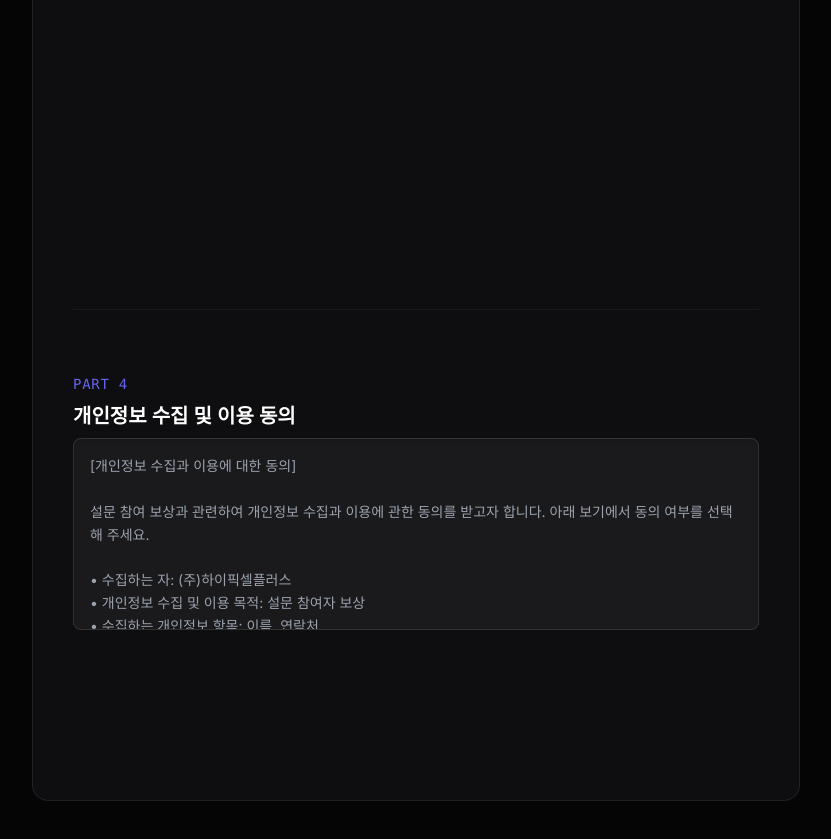
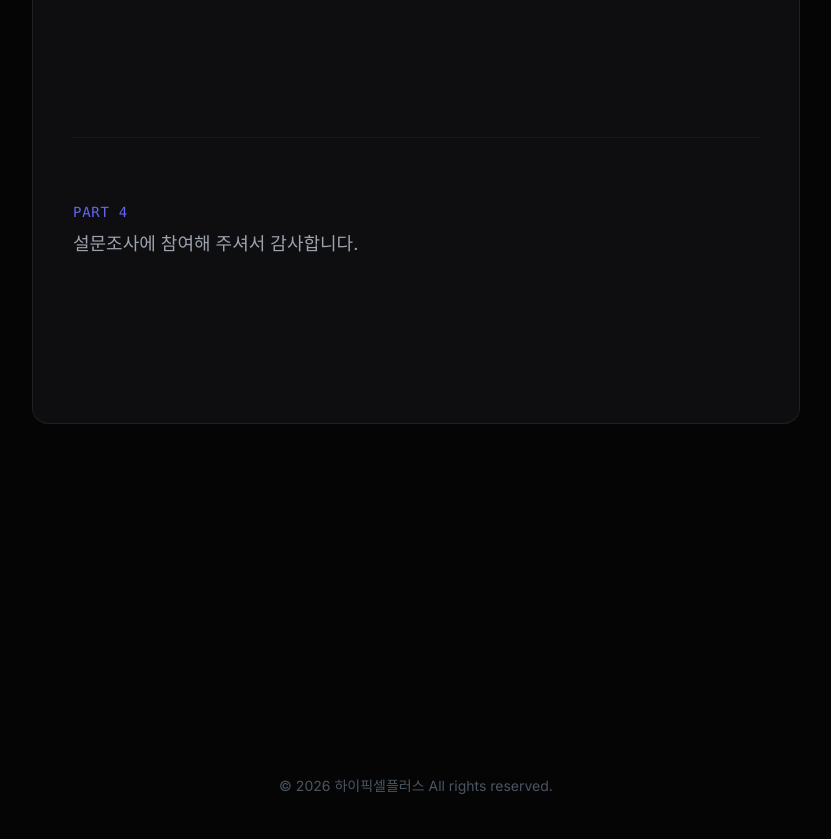
Before and after one commit to hosuproduction-netizen/Service_Survey, a React (Vite) app: page / in a window 1280 px wide. Shown: the part 2640-3479 px from the top of the page, without its empty margins (224-1055 px from the left). Built offline with nearby package versions, Linux system fonts and the light colour scheme.

Commit message:
Update constants.ts

```diff
--- a/constants.ts
+++ b/constants.ts
@@ -4,7 +4,7 @@ export const APP_NAME = "서비스 만족도 설문조사";
 
 // TODO: 구글 앱스 스크립트 배포 후 발급받은 웹 앱 URL을 아래에 입력해주세요.
 // 예: "https://script.google.com/macros/s/AKfycbx.../exec"
-export const GOOGLE_SCRIPT_URL = "https://script.google.com/macros/s/AKfycbzCm9YgUVIKdrDlMGrkPfSNz1Mw7C2VJh2M3VeI2hjeLfhNwAHGs7AUfbYcze_0mfc6sg/exec";
+export const GOOGLE_SCRIPT_URL = "https://script.google.com/macros/s/AKfycbyCj5MoMXjg1b86ORyntLDRwOMu7tuinXoPyVgukTmy2BZNxBatZoz3kSZSVC6NEP-UNg/exec";
 
 const SATISFACTION_OPTIONS = [
   { label: "매우 만족", value: "매우 만족" },
@@ -91,38 +91,19 @@ export const SURVEY_SECTIONS: Section[] = [
         description: "고객님의 소중한 의견 반영을 위해 최선을 다하겠습니다.",
         placeholder: "서비스 이용 경험에 대한 의견을 자유롭게 작성해주시기 바랍니다.",
         required: false
-      },
-      {
-        id: 'q9_phone_number',
-        type: QuestionType.TEXT,
-        label: "9. 커피쿠폰 발송을 위한 휴대폰 번호",
-        description: "제공하신 개인정보는 커피쿠폰 발송 이외의 다른 용도로는 일절 사용되지 않습니다. (※업체 관계자는 해당 없음)",
-        placeholder: "010-0000-0000",
-        required: false
       }
     ]
   },
   {
-    id: 'privacy_consent',
-    title: "개인정보 수집 및 이용 동의",
-    description: `[개인정보 수집과 이용에 대한 동의]
-
-설문 참여 보상과 관련하여 개인정보 수집과 이용에 관한 동의를 받고자 합니다. 아래 보기에서 동의 여부를 선택해 주세요.
-
-• 수집하는 자: (주)하이픽셀플러스
-• 개인정보 수집 및 이용 목적: 설문 참여자 보상
-• 수집하는 개인정보 항목: 이름, 연락처
-• 개인정보 보유 및 이용 기간: 수집 일로부터 300일
-
-※ 귀하께서는 동의하지 않을 권리가 있습니다. 동의하지 않을 경우 설문 보상 참여에서 제외됨을 알려드립니다.`,
+    id: 'reward_info',
+    title: "",
+    description: "설문조사에 참여해 주셔서 감사합니다.",
     questions: [
       {
-        id: 'q10_privacy_agreement',
-        type: QuestionType.CHECKBOX,
-        label: "약관 동의",
-        options: [
-           { label: "개인정보 수집 및 이용에 동의합니다.", value: "동의합니다" }
-        ],
+        id: 'q9_privacy_contact',
+        type: QuestionType.PRIVACY_CONTACT,
+        label: "9. 커피쿠폰 발송을 위한 휴대폰 번호 및 마케팅 목적의 이메일 주소 작성(선택)",
+        description: "제공하신 개인정보는 커피쿠폰 발송 및 마케팅 목적 이외의 다른 용도로는 일절 사용되지 않습니다. (※대리점 및 업체 관계자는 해당 사항 없음)",
         required: true
       }
     ]
```
